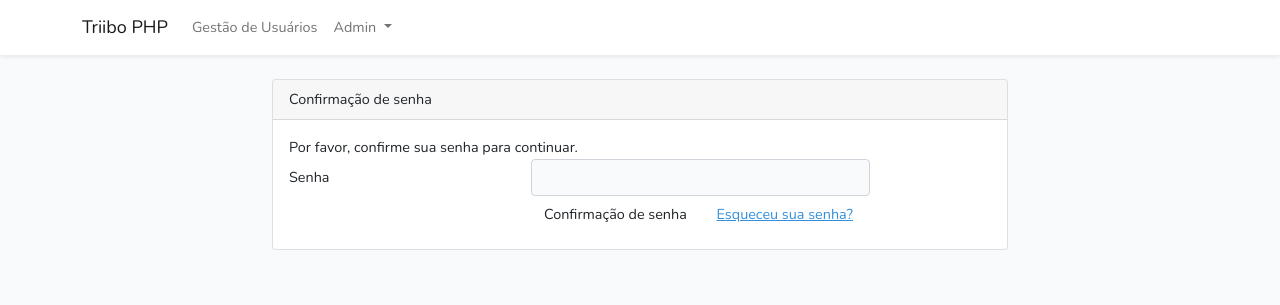
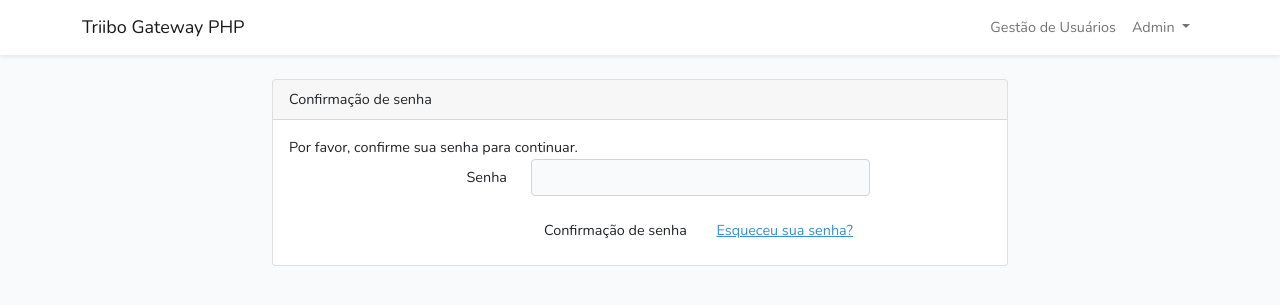
Before and after one commit to CostaMateus/triibo-gateway-php, a Laravel app: page /password/confirm in a window 1280 px wide. Shown: the top 305 px of the page. Run offline with Laravel 8, Linux system fonts and the light colour scheme; a user stored in the database is signed in; data comes from the database, SQL or seed files in the repository.

Commit message:
Ajustes para BS5

```diff
--- a/resources/views/auth/passwords/confirm.blade.php
+++ b/resources/views/auth/passwords/confirm.blade.php
@@ -13,8 +13,8 @@
                     <form method="POST" action="{{ route('password.confirm') }}">
                         @csrf
 
-                        <div class="form-group row">
-                            <label for="password" class="col-md-4 col-form-label text-md-right">{{ __('Password') }}</label>
+                        <div class="row mb-3">
+                            <label for="password" class="col-md-4 col-form-label text-md-end">{{ __('Password') }}</label>
 
                             <div class="col-md-6">
                                 <input id="password" type="password" class="form-control @error('password') is-invalid @enderror" name="password" required autocomplete="current-password">
@@ -27,7 +27,7 @@
                             </div>
                         </div>
 
-                        <div class="form-group row mb-0">
+                        <div class="row mb-0">
                             <div class="col-md-8 offset-md-4">
                                 <button type="submit" class="btn btn-primary">
                                     {{ __('Confirm Password') }}
--- a/resources/views/auth/passwords/email.blade.php
+++ b/resources/views/auth/passwords/email.blade.php
@@ -17,8 +17,8 @@
                     <form method="POST" action="{{ route('password.email') }}">
                         @csrf
 
-                        <div class="form-group row">
-                            <label for="email" class="col-md-4 col-form-label text-md-right">{{ __('E-Mail Address') }}</label>
+                        <div class="row mb-3">
+                            <label for="email" class="col-md-4 col-form-label text-md-end">{{ __('E-Mail Address') }}</label>
 
                             <div class="col-md-6">
                                 <input id="email" type="email" class="form-control @error('email') is-invalid @enderror" name="email" value="{{ old('email') }}" required autocomplete="email" autofocus>
@@ -31,7 +31,7 @@
                             </div>
                         </div>
 
-                        <div class="form-group row mb-0">
+                        <div class="row mb-0">
                             <div class="col-md-6 offset-md-4">
                                 <button type="submit" class="btn btn-primary">
                                     {{ __('Send Password Reset Link') }}
--- a/resources/views/layouts/app.blade.php
+++ b/resources/views/layouts/app.blade.php
@@ -10,7 +10,7 @@
     <title>{{ config('app.name', 'Laravel') }}</title>
 
     <!-- Scripts -->
-    <script src="{{ asset('js/app.js') }}" defer></script>
+    <script src="{{ asset('js/app.js')    }}" defer></script>
     <script src="{{ asset('js/common.js') }}" defer></script>
 
     <!-- Fonts -->
@@ -19,6 +19,7 @@
 
     <!-- Styles -->
     <link href="{{ asset('css/app.css') }}" rel="stylesheet">
+
     @yield('custom_css')
 </head>
 <body>
@@ -26,18 +27,18 @@
         <nav class="navbar navbar-expand-md navbar-light bg-white shadow-sm">
             <div class="container">
                 <a class="navbar-brand" href="{{ url('/home') }}">
-                    Triibo PHP
+                    {{ config('app.name', 'Triibo HML') }}
                 </a>
-                <button class="navbar-toggler" type="button" data-toggle="collapse" data-target="#navbarSupportedContent" aria-controls="navbarSupportedContent" aria-expanded="false" aria-label="{{ __('Toggle navigation') }}">
+                <button class="navbar-toggler" type="button" data-bs-toggle="collapse" data-bs-target="#navbarSupportedContent" aria-controls="navbarSupportedContent" aria-expanded="false" aria-label="{{ __('Toggle navigation') }}">
                     <span class="navbar-toggler-icon"></span>
                 </button>
 
                 <div class="collapse navbar-collapse" id="navbarSupportedContent">
                     <!-- Left Side Of Navbar -->
-                    <ul class="navbar-nav mr-auto"></ul>
+                    <ul class="navbar-nav me-auto"></ul>
 
                     <!-- Right Side Of Navbar -->
-                    <ul class="navbar-nav ml-auto">
+                    <ul class="navbar-nav ms-auto">
                         <!-- Authentication Links -->
                         @guest
                             @if (Route::has('login'))
@@ -57,7 +58,7 @@
                                 <a class="nav-link" href="{{ route('users.index') }}">{{ __('common.user.management') }}</a>
                             </li>
                             <li class="nav-item dropdown">
-                                <a id="navbarDropdown" class="nav-link dropdown-toggle" href="#" role="button" data-toggle="dropdown" aria-haspopup="true" aria-expanded="false" v-pre>
+                                <a id="navbarDropdown" class="nav-link dropdown-toggle" href="#" role="button" data-bs-toggle="dropdown" aria-haspopup="true" aria-expanded="false" v-pre>
                                     {{ Auth::user()->name }}
                                 </a>
 
```
Also changed, not shown: resources/views/auth/passwords/reset.blade.php (+7 -7 lines), resources/views/auth/register.blade.php (+9 -9 lines).
